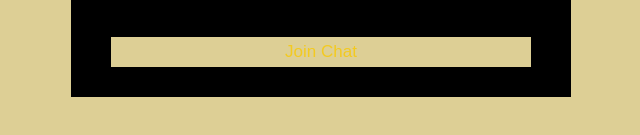
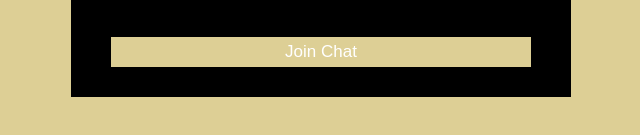
Before and after one commit to Komal-Setia/Chatsy-chat-app, a website: page public/index.html in a window 1280 px wide. Shown: the part 339-474 px from the top of the page, 319-959 px from the left. Drawn offline with Linux system fonts and the light colour scheme.

Commit message:
third commit

```diff
--- a/public/css/style.css
+++ b/public/css/style.css
@@ -33,7 +33,7 @@ a {
 	cursor: pointer;
 	padding: 5px 15px;
 	background: var(--light-color);
-	color: var(--dark-color-a);
+	color: #fff;
 	border: 0;
 	font-size: 17px;
 }
```
